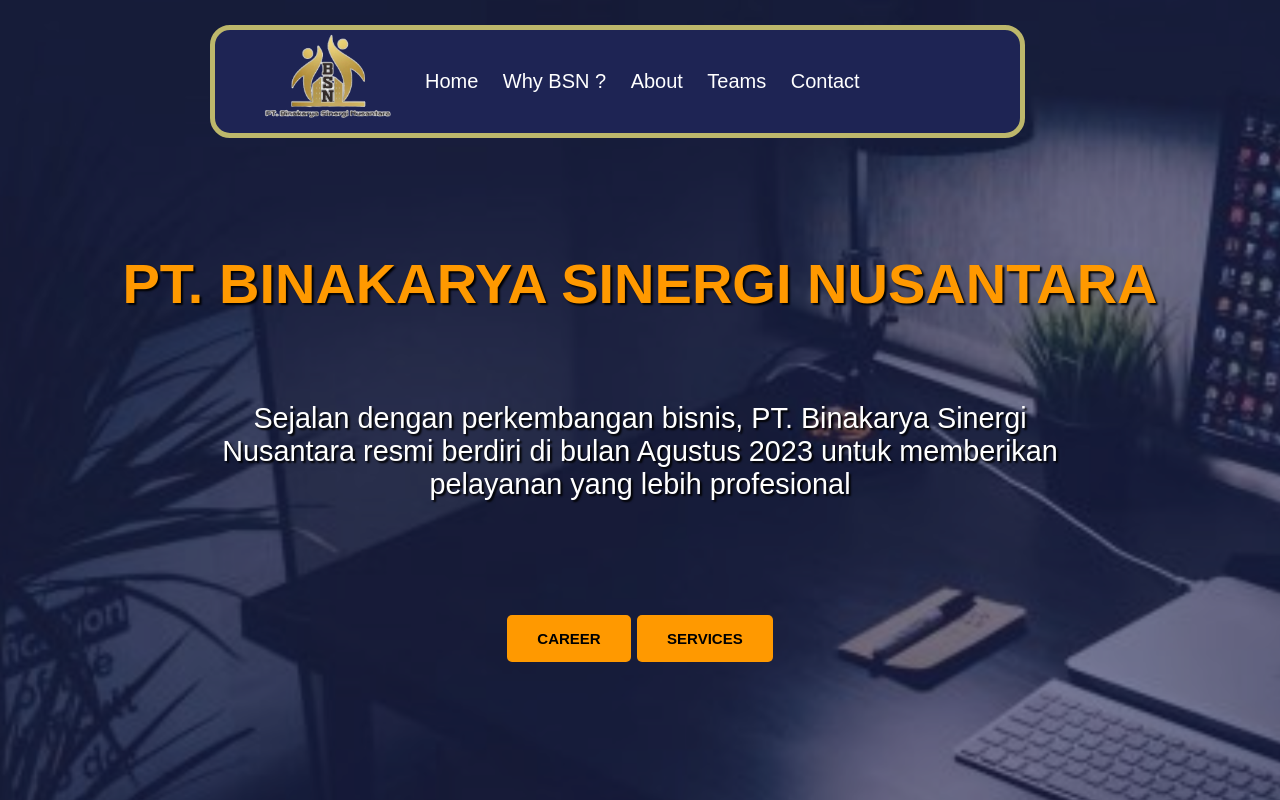
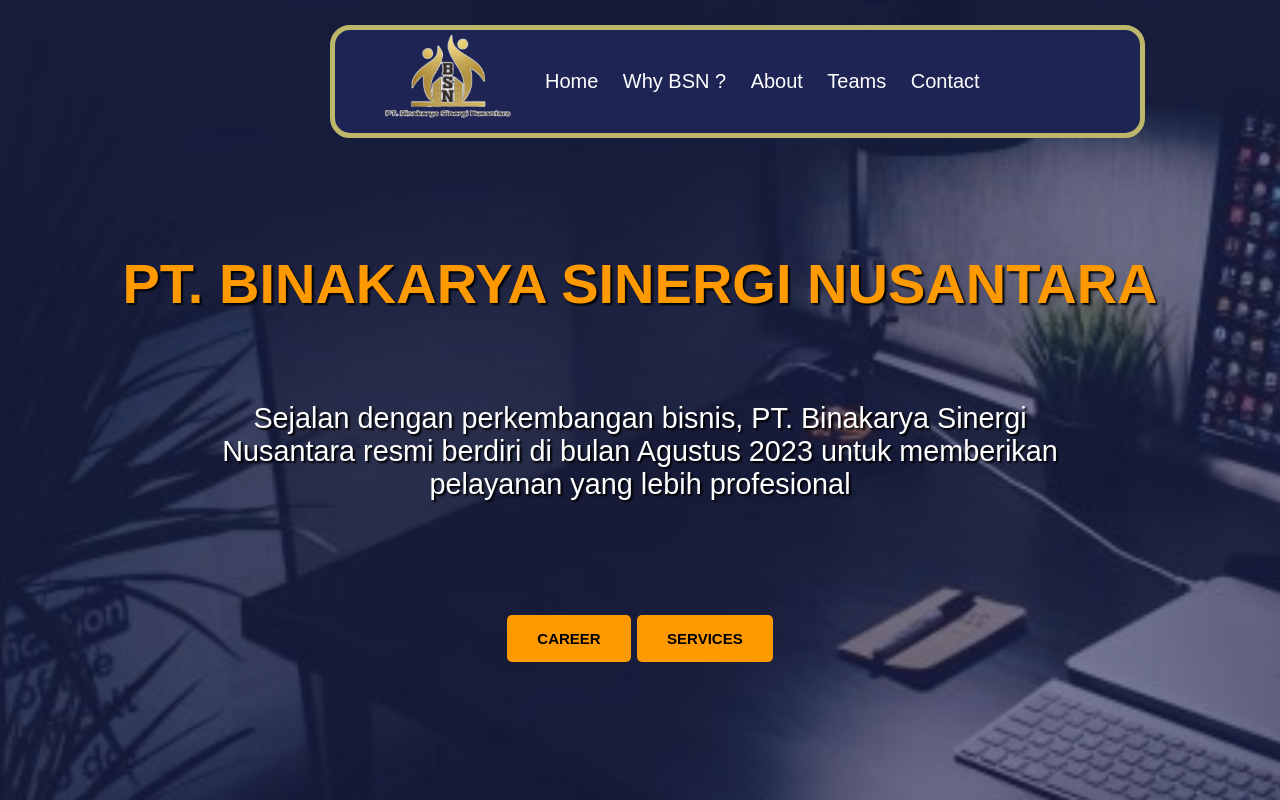
Before and after one commit to BangHer99/Binakarya-Sinergi-Nusantara, a plain HTML site: page index.html in a window 1280 px wide. Shown: the top 800 px of the page. Drawn offline with nearby package versions, Linux system fonts and the light colour scheme.

Commit message:
Update styles.css

```diff
--- a/styles.css
+++ b/styles.css
@@ -23,8 +23,8 @@
     align-items: center;
     padding: 10px;
     color: #fff;
-    margin-left: 200px;
-    /* margin-left: 35vh; */
+/*     margin-left: 200px; */
+    margin-left: 40vh;
     z-index: 999;
 
 }
```
